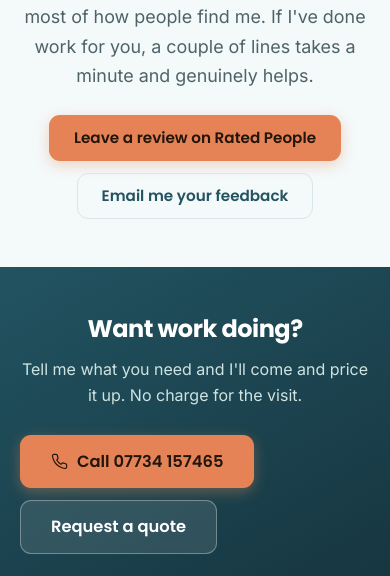
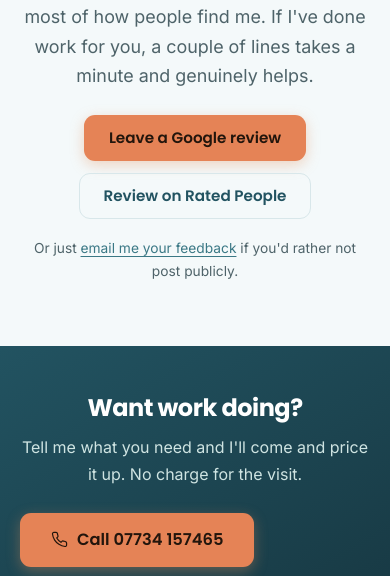
Before and after one commit to builttoday/custom-electrics, a plain HTML site: page reviews/index.html in a window 390 px wide. Shown: the part 2345-2921 px from the top of the page. Drawn offline with Linux system fonts and the light colour scheme.

Commit message:
Point review requests at the verified Google Business Profile
The profile is verified, so REVIEW_LINK in shared.js now goes to the Google
review form directly (g.page/r/.../review) rather than the Rated People
profile. Google reviews feed the map pack, which is where most
"electrician near me" traffic lands; Rated People reviews do nothing for
local search. The link opens the review box itself, not the profile page,
so the customer is one tap from typing.

The website's /reviews/ page now leads with "Leave a Google review" and
keeps Rated People as the secondary option, with an email fallback for
anyone who would rather not post publicly.

Also adds printable review assets in site-src/marketing/:

- review-qr.png — the review link as a QR with the logo set into the
  middle. Generated at ERROR_CORRECT_H, which tolerates ~30% of the code
  being obscured; that is what makes a centre logo safe rather than a
  gamble. Anything lower and the code can fail to scan.
- review-card-A6.png / .pdf — print-ready A6 at 300dpi to hand to
  customers on completion.

Both were decode-verified rather than eyeballed: the code reads back the
correct URL at full size and still decodes when scaled to 148px wide, so
it works printed and off a phone screen.

Co-Authored-By: Claude Opus 5 (1M context) <noreply@anthropic.com>
Claude-Session: https://claude.ai/code/session_01Hh3XL6QSr5kjDj663R9SPz

```diff
--- a/reviews/index.html
+++ b/reviews/index.html
@@ -219,9 +219,12 @@
     <h2>A review makes a real difference</h2>
     <p class="lede">I'm a one-man business without an advertising budget, so word of mouth is most of how people find me. If I've done work for you, a couple of lines takes a minute and genuinely helps.</p>
     <div class="btn-row" style="margin-top:24px">
-      <a class="btn btn-primary" href="https://www.ratedpeople.com/profile/william-munro" rel="noopener">Leave a review on Rated People</a>
-      <a class="btn btn-ghost" href="mailto:will@customelectrics.co.uk?subject=Feedback">Email me your feedback</a>
+      <a class="btn btn-primary" href="https://g.page/r/CXxEe5se8ssVEBM/review" rel="noopener">Leave a Google review</a>
+      <a class="btn btn-ghost" href="https://www.ratedpeople.com/profile/william-munro" rel="noopener">Review on Rated People</a>
     </div>
+    <p style="margin-top:18px;font-size:.86rem;color:var(--ink-soft)">
+      Or just <a href="mailto:will@customelectrics.co.uk?subject=Feedback">email me your feedback</a> if you'd rather not post publicly.
+    </p>
   </div>
 </section>
 
--- a/site-src/content.js
+++ b/site-src/content.js
@@ -29,6 +29,7 @@ const BUSINESS = {
   domain: "https://customelectrics.co.uk",
   facebook: "https://www.facebook.com/CustomElectrics/",
   ratedPeople: "https://www.ratedpeople.com/profile/william-munro",
+  googleReview: "https://g.page/r/CXxEe5se8ssVEBM/review",
   founded: "2021",
   owner: "Will",
   hours: "Mon–Fri 08:00–18:00, Sat 09:00–13:00",
```
Also changed, not shown: shared.js (+6 -6 lines), site-src/build.js (+5 -2 lines), site-src/marketing/review-card-A6.png (added), site-src/marketing/review-qr.png (added), 1 other file.
